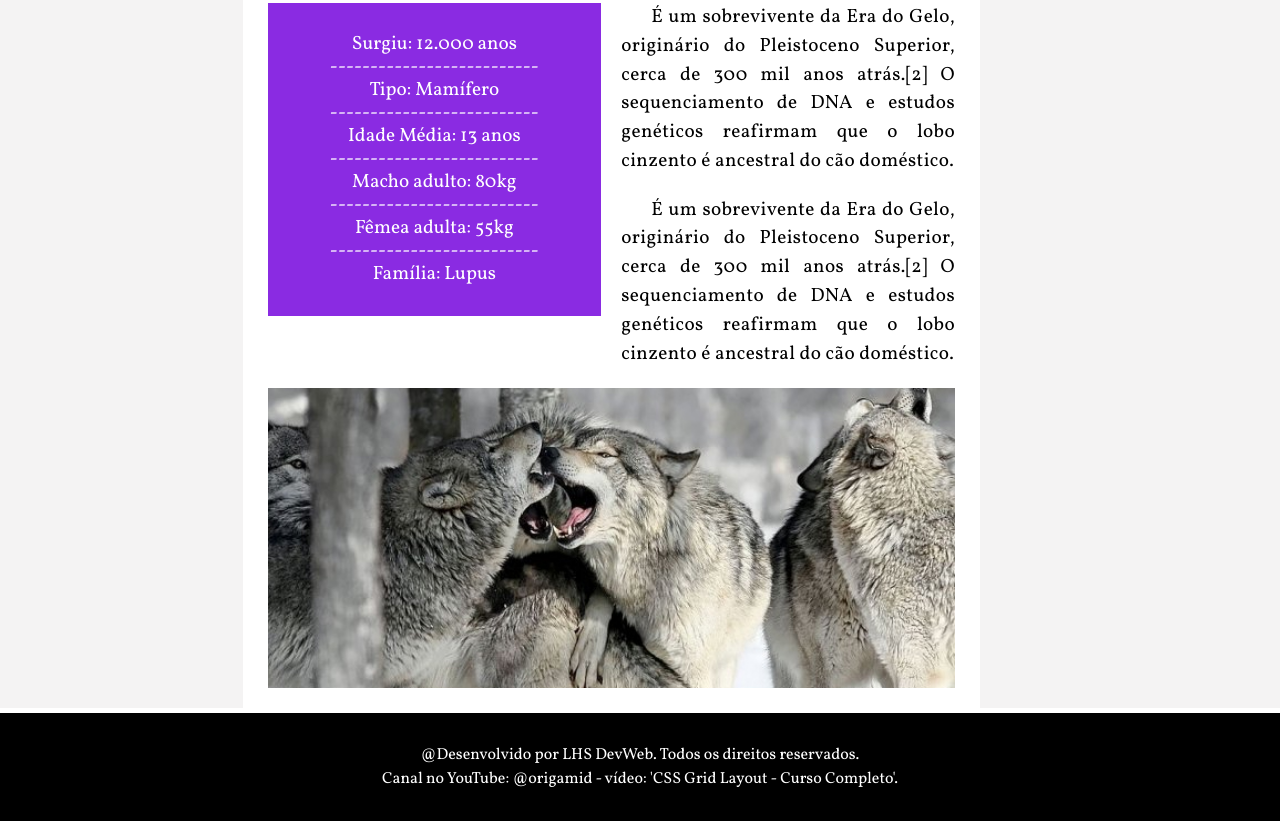
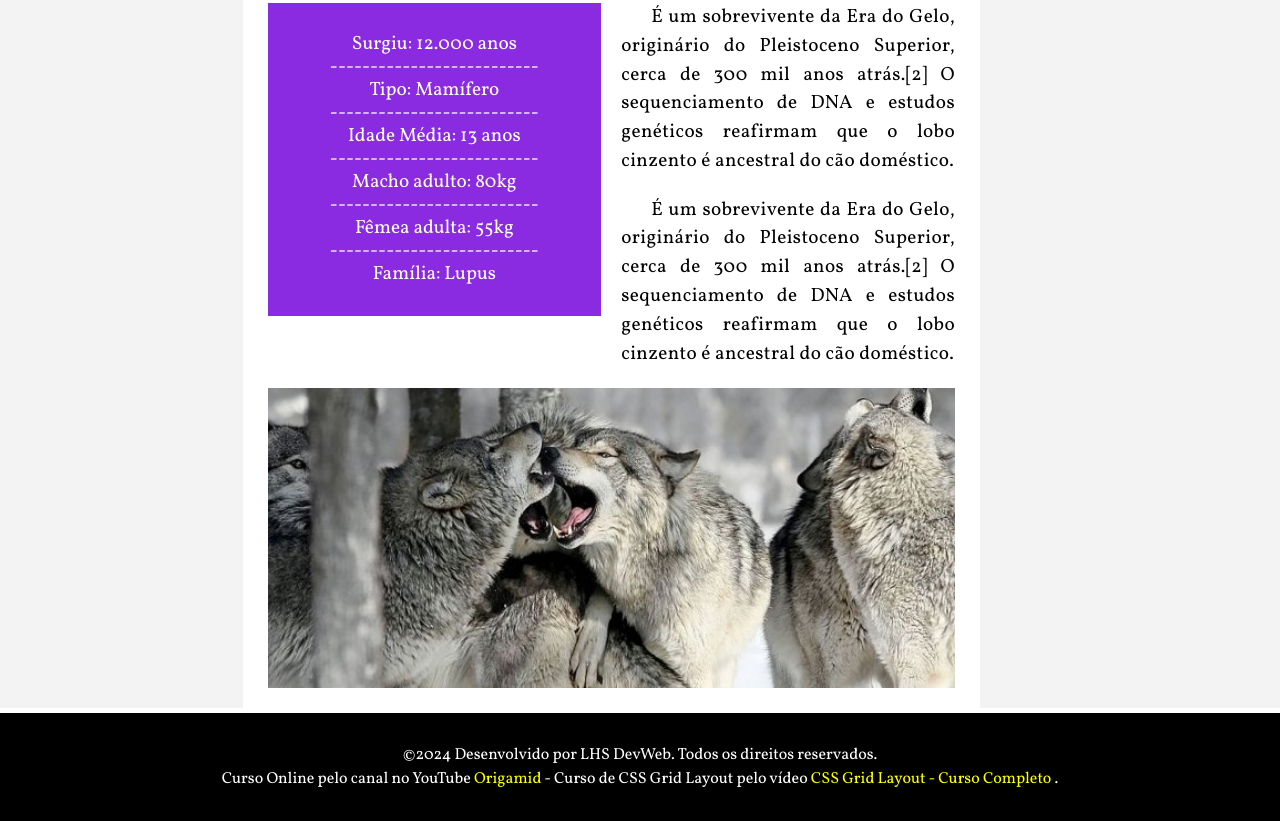
Before and after one commit to lhsdevweb/curso_css-grid_site-tecgrid, a plain HTML site: page index.html in a window 1280 px wide. Shown: the part 1182-2003 px from the top of the page. Drawn offline with Linux system fonts and the light colour scheme.

Commit message:
atualização do site para o portfólio.

```diff
--- a/index.html
+++ b/index.html
@@ -123,14 +123,35 @@
             </div>
         </aside>
         <footer class="rodape-padrao">
-            <p>@Desenvolvido por LHS DevWeb. Todos os direitos reservados.</p>
-            <p>Canal no YouTube: @origamid - vídeo: 'CSS Grid Layout - Curso Completo'.</p>
+            <p>&copy;2024 Desenvolvido por LHS DevWeb. Todos os direitos reservados.</p>
+            <p>
+                Curso Online pelo canal no YouTube
+                <a href="https://www.youtube.com/@Origamid" target="_blank">
+                    Origamid
+                </a>
+                - Curso de CSS Grid Layout pelo vídeo
+                <a href="https://www.youtube.com/watch?v=hKXOVD2Yrj8" target="_blank">
+                    CSS Grid Layout - Curso Completo
+                </a>
+                .
+            </p>
         </footer>
         <footer class="rodape-cel-peq">
-            <p>@Desenvolvido por LHS DevWeb.</p>
+            <p>&copy;2024 Desenvolvido por LHS DevWeb.</p>
             <p>Todos os direitos reservados.</p>
-            <p>Canal no YouTube: @origamid.</p>
-            <p>vídeo: 'CSS Grid Layout-Curso Completo'.</p>
+            <p>
+                Curso Online pelo YouTube
+                <a href="https://www.youtube.com/@Origamid" target="_blank">
+                    Origamid
+                </a>
+            </p>
+            <p>
+                Curso de CSS Grid Layout pelo vídeo
+                <a href="https://www.youtube.com/watch?v=hKXOVD2Yrj8" target="_blank">
+                    CSS Grid Layout - Curso Completo
+                </a>
+                .
+            </p>
         </footer>
     </section>
 </body>
--- a/style.css
+++ b/style.css
@@ -74,6 +74,8 @@ aside
 /* RODAPÉ */
 footer {text-align: center; padding: 30px; line-height: 1.5em;
         background-color: black; color: white;}
+footer a {color: yellow; text-decoration: none;}
+footer a:hover {text-decoration: underline;}
 .rodape-cel-peq {display: none;}
 
 /* DESKTOP / LAPTOP c/telas menores */
```
